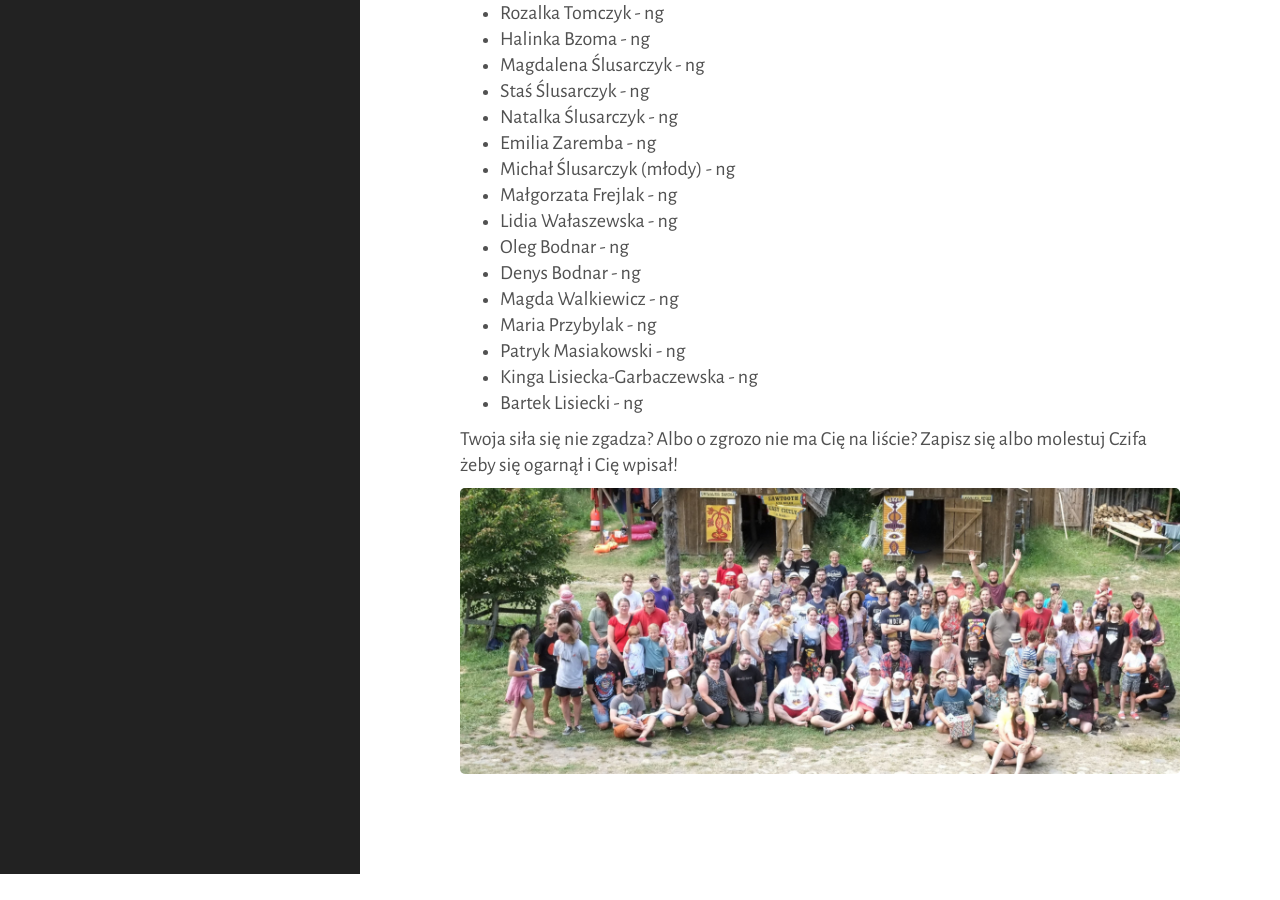
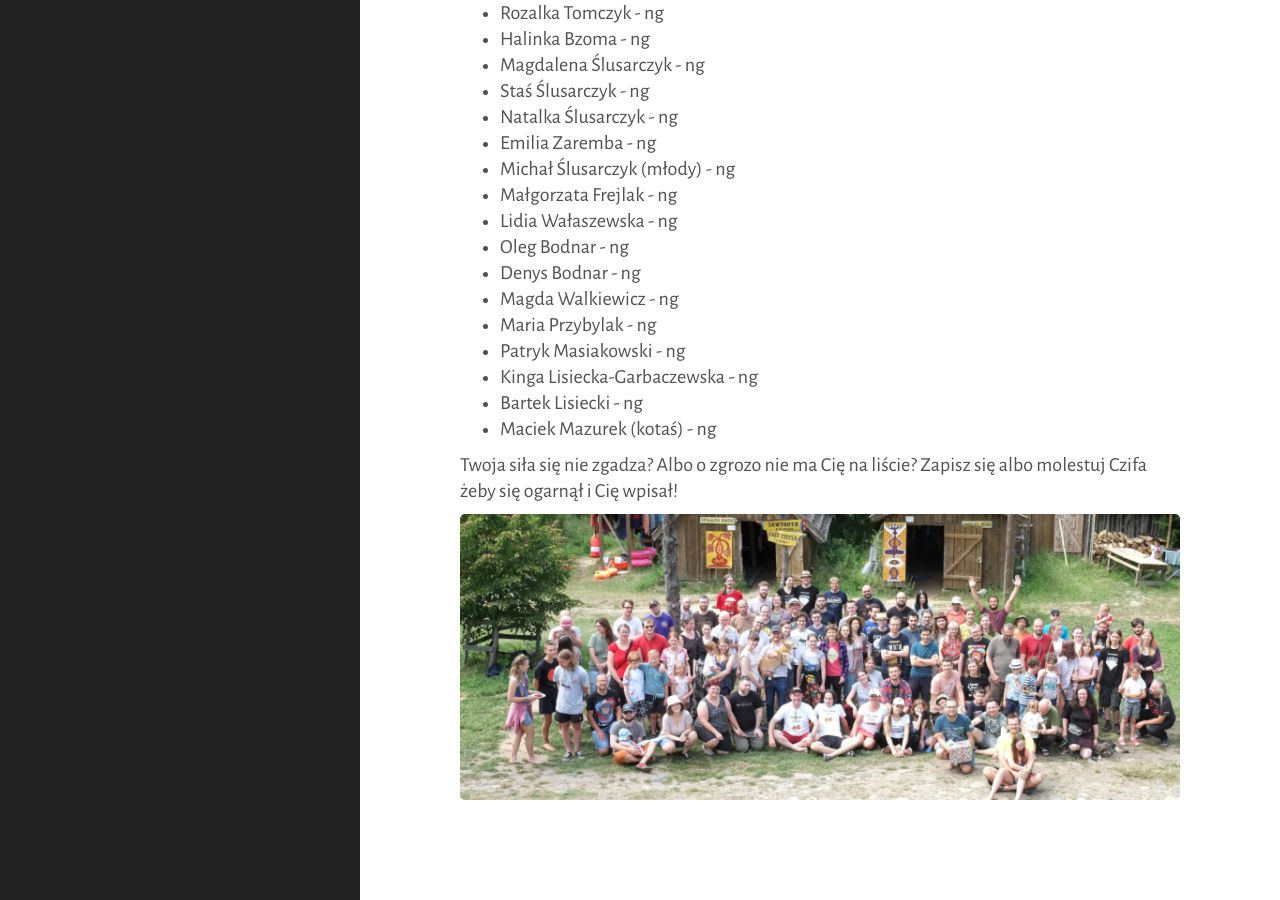
Before and after one commit to tasuki/lsg, a Jekyll site: the page built from _pages/zarejestrowani.md, in a window 1280 px wide and 900 px high, scrolled down 2516 px. Built offline with Jekyll 4.4.1, drawn with Linux system fonts in a browser that asks for light colours; before the commit the page ends 3390 px from its top, so only the background shows below that.

Commit message:
Update zarejestrowani.md

```diff
--- a/_pages/zarejestrowani.md
+++ b/_pages/zarejestrowani.md
@@ -115,6 +115,7 @@ Zarejestrowani uczestnicy, mniej więcej według stopnia:
 - Patryk Masiakowski - ng
 - Kinga Lisiecka-Garbaczewska - ng
 - Bartek Lisiecki - ng
+- Maciek Mazurek (kotaś) - ng
 
 Twoja siła się nie zgadza? Albo o zgrozo nie ma Cię na liście? Zapisz się albo molestuj Czifa żeby się ogarnął i Cię wpisał!
 
```
